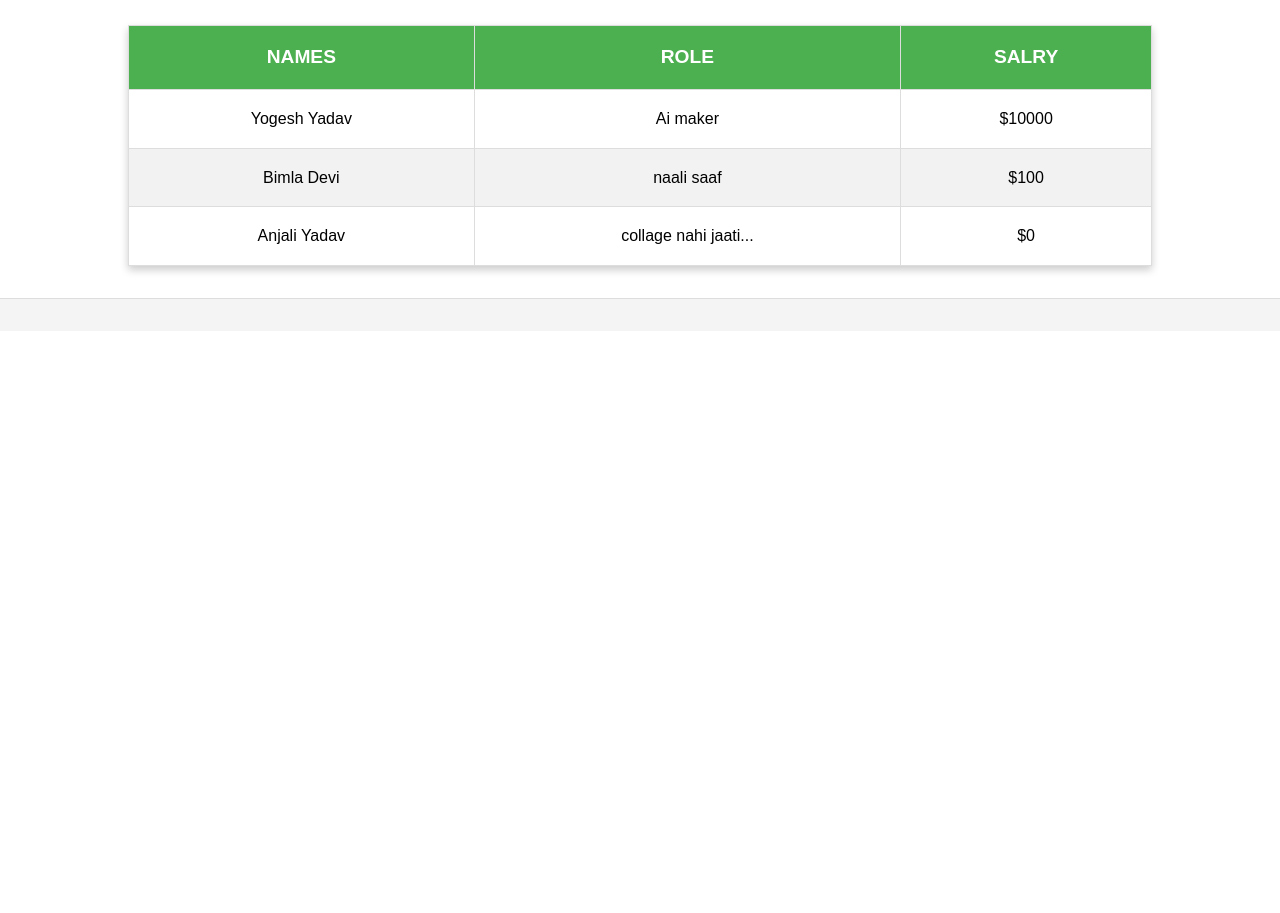
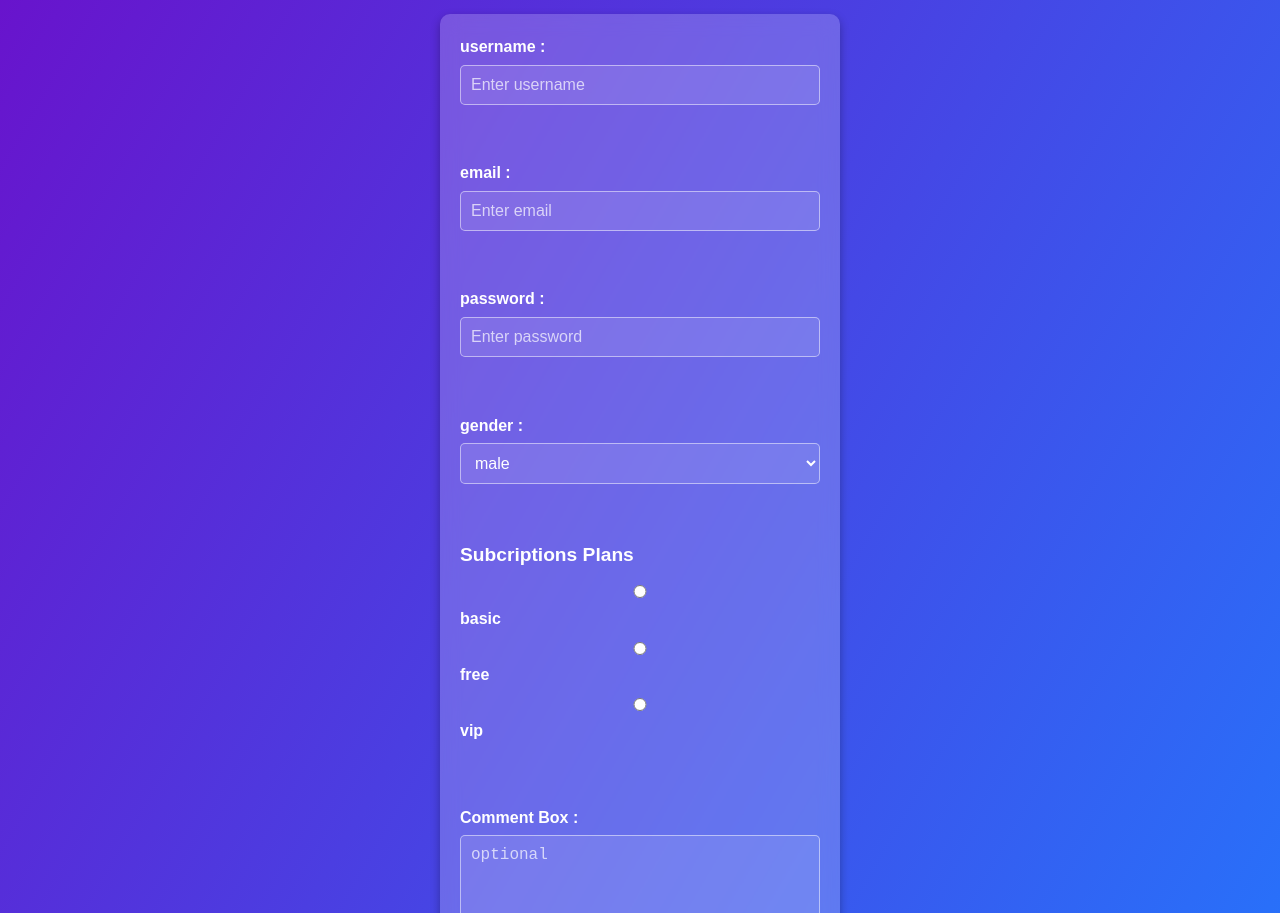
Before and after one commit to 1all4outgaming/try, a plain HTML site: page index.html in a window 1280 px wide. Shown: the part 90-1003 px from the top of the page. Before the commit the page ends 800 px from the top, so only its background shows below. Drawn offline with Linux system fonts and the light colour scheme.

Commit message:
Update index.html

```diff
--- a/index.html
+++ b/index.html
@@ -3,108 +3,196 @@
   <head>
     <meta charset="UTF-8" />
     <meta name="viewport" content="width=device-width, initial-scale=1.0" />
-    <title>Tables</title>
-    <style>
-        /* General Styles */
-body {
-  font-family: Arial, sans-serif;
+    <title>Login Page</title>
+    <style>/* General Reset */
+        * {
           margin: 0;
           padding: 0;
+          box-sizing: border-box;
+        }
+
+        body {
+          font-family: 'Arial', sans-serif;
           line-height: 1.6;
+          background: linear-gradient(120deg, #6a11cb, #2575fc);
+          color: #fff;
+          display: flex;
+          flex-direction: column;
+          justify-content: center;
+          align-items: center;
+          min-height: 100vh;
+          padding: 20px;
         }
 
         header {
-  background-color: #4caf50;
-  color: white;
-  text-align: center;
-  padding: 1rem 0;
+          margin-bottom: 20px;
         }
 
-h1 {
-  margin: 0;
+        header h1 {
+          font-size: 2.5rem;
+          text-align: center;
+          color: #fff;
+          text-shadow: 2px 2px 4px rgba(0, 0, 0, 0.5);
         }
 
-/* Table Styles */
-table {
-  width: 80%;
-  margin: 2rem auto;
-  border-collapse: collapse;
-  box-shadow: 0 4px 8px rgba(0, 0, 0, 0.2);
+        main {
+          width: 100%;
+          max-width: 400px;
+          background: rgba(255, 255, 255, 0.2);
+          border-radius: 10px;
+          padding: 20px;
+          box-shadow: 0 4px 10px rgba(0, 0, 0, 0.3);
+          backdrop-filter: blur(10px);
         }
 
-thead {
-  background-color: #4caf50;
-  color: white;
+        form {
+          display: flex;
+          flex-direction: column;
+          gap: 15px;
         }
 
-th,
-td {
-  padding: 1rem;
-  text-align: center;
-  border: 1px solid #ddd;
+        label {
+          font-size: 1rem;
+          margin-bottom: 5px;
+          display: block;
         }
 
-tbody tr:nth-child(even) {
-  background-color: #f2f2f2; /* Light gray for even rows */
+        input, select, textarea {
+          width: 100%;
+          padding: 10px;
+          font-size: 1rem;
+          border: 1px solid rgba(255, 255, 255, 0.5);
+          border-radius: 5px;
+          background: rgba(255, 255, 255, 0.1);
+          color: #fff;
+          outline: none;
         }
 
-tbody tr:hover {
-  background-color: #f1c40f; /* Highlight row on hover */
-  color: #fff;
+        input::placeholder,
+        textarea::placeholder {
+          color: rgba(255, 255, 255, 0.7);
         }
 
-th {
-  font-size: 1.2rem;
-  text-transform: uppercase;
+        input:focus, select:focus, textarea:focus {
+          border-color: #fff;
+          background: rgba(255, 255, 255, 0.2);
         }
 
-td {
-  font-size: 1rem;
+        textarea {
+          resize: none;
+          height: 100px;
         }
 
-/* Footer */
-footer {
-  text-align: center;
-  padding: 1rem 0;
-  background-color: #f4f4f4;
-  border-top: 1px solid #ddd;
+        button {
+          background: #ff5a5f;
+          border: none;
+          padding: 10px 15px;
+          font-size: 1rem;
+          color: #fff;
+          border-radius: 5px;
+          cursor: pointer;
+          transition: background 0.3s ease;
         }
 
+        button:hover {
+          background: #ff8085;
+        }
+
+        h3 {
+          font-size: 1.2rem;
+          margin-bottom: 10px;
+        }
+
+        /* Subscriptions Section */
+        input[type="radio"] {
+          margin-right: 10px;
+        }
+
+        /* Link Styling */
+        a {
+          text-decoration: none;
+        }
+
+        a button {
+          width: 100%;
+          text-align: center;
+          font-weight: bold;
+          font-size: 1.2rem;
+        }
+
+        /* Responsive Design */
+        @media (max-width: 500px) {
+          main {
+            padding: 15px;
+          }
+
+          header h1 {
+            font-size: 2rem;
+          }
+        }
         </style>
   </head>
   <body>
     <header>
-      <h1><b>tables</b></h1>
+      <h1><b>Login Page</b></h1>
     </header>
     <main>
-      <table>
-        <thead>
-          <tr>
-            <th>Names</th>
-            <th>role</th>
-            <th>salry</th>
-          </tr>
-        </thead>
+      <div>
+        <form action="">
+          <div>
+            <label for="username"><b>username :</b></label>
+            <input
+              id="username"
+              type="text"
+              placeholder="Enter username"
+              required
+            />
+          </div>
+          <br />
+          <div>
+            <label for="email"><b>email : </b></label>
+            <input id="email" type="email" placeholder="Enter email" required />
+          </div>
+          <br />
+          <div>
+            <label for="password"><b>password : </b></label>
+            <input
+              id="password"
+              type="password"
+              placeholder="Enter password"
+              required
+            />
+          </div>
+          <br />
+          <div>
+            <label for="gender"><b>gender :</b></label>
+            <select name="gender" id="gender" required>
+              <option value="male">male</option>
+              <option value="female">female</option>
+              <option value="other">other</option>
+            </select>
+          </div>
+          <br />
+          <div>
+            <h3><b>Subcriptions Plans</b></h3>
+            <input id="basic" type="radio" required name="Subcriptions" />
+            <label for="basic"><b>basic</b></label>
 
-        <tbody>
-          <tr>
-            <td>Yogesh Yadav</td>
-            <td>Ai maker</td>
-            <td>$10000</td>
-          </tr>
-          <tr>
-            <td>Bimla Devi</td>
-            <td>naali saaf</td>
-            <td>$100</td>
-          </tr>
+            <input id="free" type="radio" required name="Subcriptions" />
+            <label for="free"><b>free</b></label>
 
-          <tr>
-            <td>Anjali Yadav</td>
-            <td>collage nahi jaati...</td>
-            <td>$0</td>
-          </tr>
-        </tbody>
-      </table>
+            <input id="vip" type="radio" required name="Subcriptions" />
+            <label for="vip"><b>vip</b></label>
+          </div>
+          <br>
+          <div>
+            <label for="comment"><b>Comment Box :</b></label>
+            <textarea name="comment" id="comment" placeholder="optional"></textarea>
+          </div>
+          <br>
+          <div><a href="https://www.youtube.com/"><button><h3>click here</h3></button></a></div>
+        </form>
+      </div>
     </main>
     <footer></footer>
   </body>
```
Lines whose indentation alone changed are shown as unchanged.
